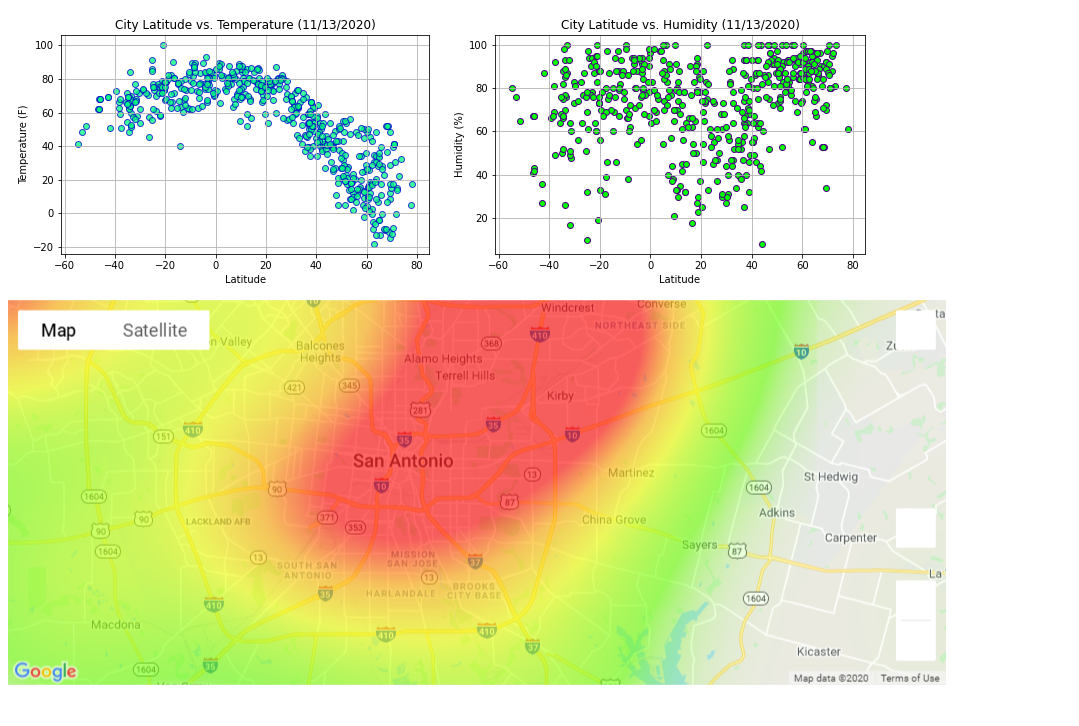
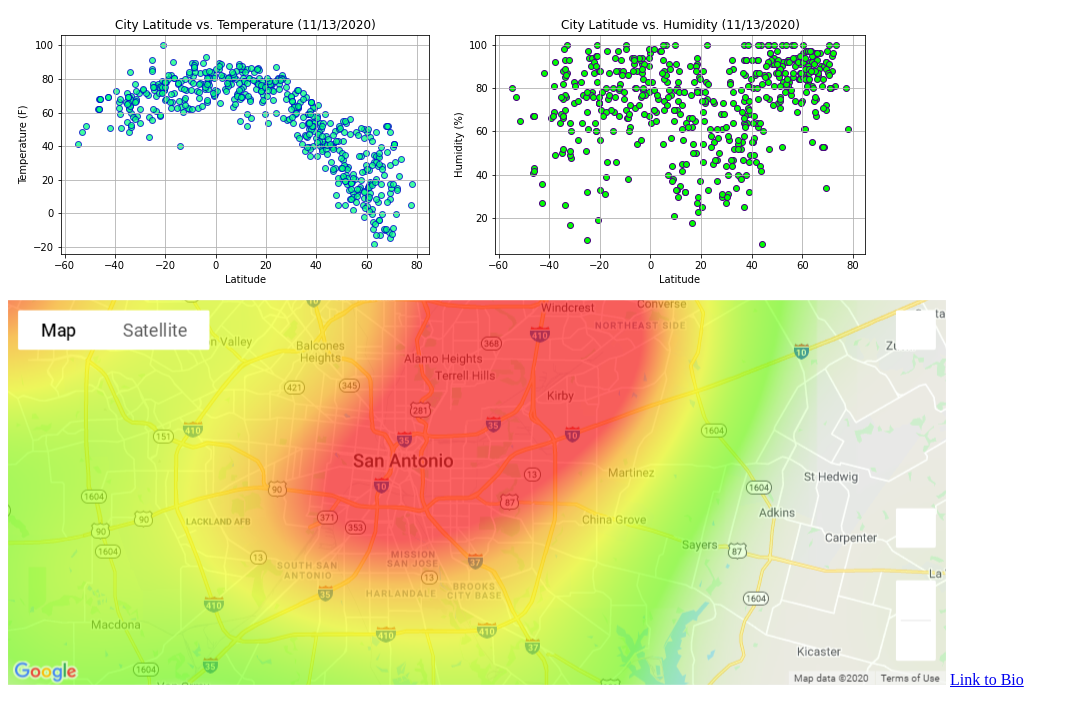
Before and after one commit to Teresa-18/ExperimentalHTMLCSS, a plain HTML site: page index.html in a window 1280 px wide. Shown: the whole page, without its empty margins (0-1079 px from the left). Drawn offline with Linux system fonts and the light colour scheme.

Commit message:
pushing updates

```diff
--- a/index.html
+++ b/index.html
@@ -9,5 +9,7 @@
     <img src="Citiesfig1.png" alt="Latitude v Temperature">
     <img src="Citiesfig2.png" alt="Latitude v Humidity">
     <img src="map (1).png" alt="San Antonio Arrests">
+
+    <a href="https://teresa-18.github.io/PersonalBio.github.io/">Link to Bio</a>
 </body>
 </html>
```
